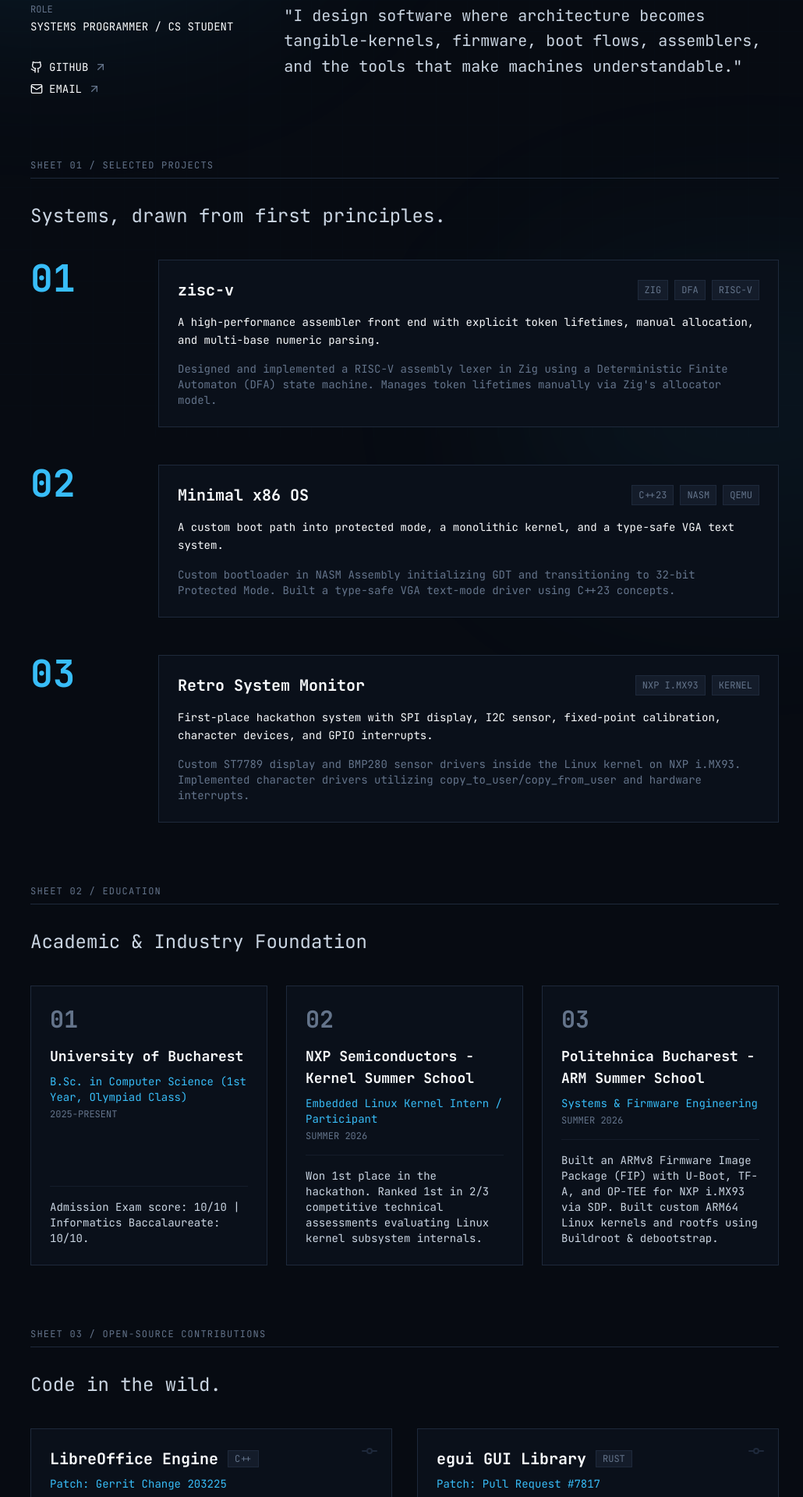
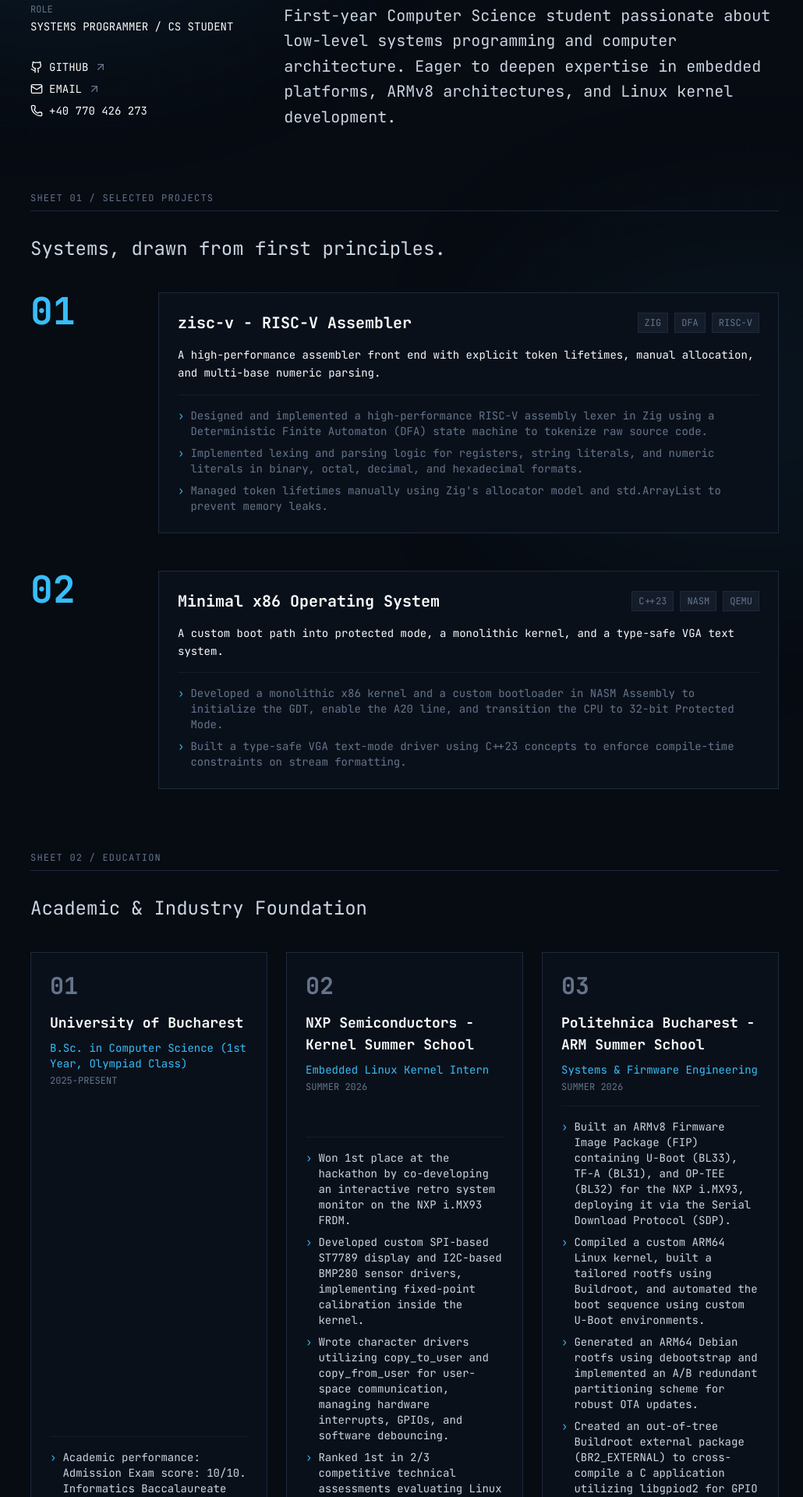
Before and after one commit to belutoni/belutoni.github.io, a Next.js app: page / in a window 1280 px wide. Shown: the part 240-2160 px from the top of the page at 78% size, without its empty margins (121-1151 px from the left). Built offline with nearby package versions, Linux system fonts and the light colour scheme.

Commit message:
Synchronize content with LaTeX resume

```diff
--- a/src/components/NavBar.tsx
+++ b/src/components/NavBar.tsx
@@ -11,6 +11,7 @@ export default function NavBar() {
         <Link href="#work" className="hover:text-foreground transition-colors">WORK</Link>
         <Link href="#experience" className="hover:text-foreground transition-colors">EDUCATION</Link>
         <Link href="#contributions" className="hover:text-foreground transition-colors">CONTRIBUTIONS</Link>
+        <Link href="#skills" className="hover:text-foreground transition-colors">SKILLS</Link>
       </div>
     </nav>
   );
--- a/src/components/Sheet00Identity.tsx
+++ b/src/components/Sheet00Identity.tsx
@@ -1,4 +1,4 @@
-import { ArrowUpRight, Mail } from "lucide-react";
+import { ArrowUpRight, Mail, Phone } from "lucide-react";
 
 export default function Sheet00Identity() {
   return (
@@ -26,11 +26,14 @@ export default function Sheet00Identity() {
             <a href="mailto:belutoni06@gmail.com" className="flex items-center gap-2 hover:text-accent-teal transition-colors w-fit">
               <Mail className="w-4 h-4" /> EMAIL <ArrowUpRight className="w-4 h-4 text-slate-muted" />
             </a>
+            <a href="tel:+40770426273" className="flex items-center gap-2 hover:text-accent-teal transition-colors w-fit">
+              <Phone className="w-4 h-4" /> +40 770 426 273
+            </a>
           </div>
         </div>
 
         <div className="md:col-span-8 text-lg md:text-xl text-slate-300 leading-relaxed max-w-3xl">
-          "I design software where architecture becomes tangible-kernels, firmware, boot flows, assemblers, and the tools that make machines understandable."
+          First-year Computer Science student passionate about low-level systems programming and computer architecture. Eager to deepen expertise in embedded platforms, ARMv8 architectures, and Linux kernel development.
         </div>
       </div>
     </section>
--- a/src/components/Sheet01Projects.tsx
+++ b/src/components/Sheet01Projects.tsx
@@ -2,27 +2,26 @@ export default function Sheet01Projects() {
   const projects = [
     {
       id: "01",
-      title: "zisc-v",
+      title: "zisc-v - RISC-V Assembler",
       tags: ["ZIG", "DFA", "RISC-V"],
       description: "A high-performance assembler front end with explicit token lifetimes, manual allocation, and multi-base numeric parsing.",
-      details: "Designed and implemented a RISC-V assembly lexer in Zig using a Deterministic Finite Automaton (DFA) state machine. Manages token lifetimes manually via Zig's allocator model.",
+      details: [
+        "Designed and implemented a high-performance RISC-V assembly lexer in Zig using a Deterministic Finite Automaton (DFA) state machine to tokenize raw source code.",
+        "Implemented lexing and parsing logic for registers, string literals, and numeric literals in binary, octal, decimal, and hexadecimal formats.",
+        "Managed token lifetimes manually using Zig's allocator model and std.ArrayList to prevent memory leaks."
+      ],
       link: "https://github.com/belutoni/zisc-v"
     },
     {
       id: "02",
-      title: "Minimal x86 OS",
+      title: "Minimal x86 Operating System",
       tags: ["C++23", "NASM", "QEMU"],
       description: "A custom boot path into protected mode, a monolithic kernel, and a type-safe VGA text system.",
-      details: "Custom bootloader in NASM Assembly initializing GDT and transitioning to 32-bit Protected Mode. Built a type-safe VGA text-mode driver using C++23 concepts.",
+      details: [
+        "Developed a monolithic x86 kernel and a custom bootloader in NASM Assembly to initialize the GDT, enable the A20 line, and transition the CPU to 32-bit Protected Mode.",
+        "Built a type-safe VGA text-mode driver using C++23 concepts to enforce compile-time constraints on stream formatting."
+      ],
       link: "https://github.com/belutoni/minimal-x86-os"
-    },
-    {
-      id: "03",
-      title: "Retro System Monitor",
-      tags: ["NXP i.MX93", "KERNEL"],
-      description: "First-place hackathon system with SPI display, I2C sensor, fixed-point calibration, character devices, and GPIO interrupts.",
-      details: "Custom ST7789 display and BMP280 sensor drivers inside the Linux kernel on NXP i.MX93. Implemented character drivers utilizing copy_to_user/copy_from_user and hardware interrupts.",
-      link: "https://github.com/belutoni/retro-system-monitor"
     }
   ];
 
@@ -61,9 +60,14 @@ export default function Sheet01Projects() {
                 {project.description}
               </p>
 
-              <p className="text-sm text-slate-muted">
-                {project.details}
-              </p>
+              <ul className="text-sm text-slate-muted list-none space-y-2 mt-4 pt-4 border-t border-slate-border/50">
+                {project.details.map((detail, idx) => (
+                  <li key={idx} className="flex gap-2">
+                    <span className="text-accent-teal">›</span>
+                    <span>{detail}</span>
+                  </li>
+                ))}
+              </ul>
             </a>
           </div>
         ))}
--- a/src/components/Sheet02Experience.tsx
+++ b/src/components/Sheet02Experience.tsx
@@ -5,21 +5,33 @@ export default function Sheet02Experience() {
       institution: "University of Bucharest",
       role: "B.Sc. in Computer Science (1st Year, Olympiad Class)",
       period: "2025-Present",
-      metrics: "Admission Exam score: 10/10 | Informatics Baccalaureate: 10/10."
+      metrics: [
+        "Academic performance: Admission Exam score: 10/10. Informatics Baccalaureate grade: 10/10."
+      ]
     },
     {
       id: "02",
       institution: "NXP Semiconductors - Kernel Summer School",
-      role: "Embedded Linux Kernel Intern / Participant",
+      role: "Embedded Linux Kernel Intern",
       period: "Summer 2026",
-      metrics: "Won 1st place in the hackathon. Ranked 1st in 2/3 competitive technical assessments evaluating Linux kernel subsystem internals."
+      metrics: [
+        "Won 1st place at the hackathon by co-developing an interactive retro system monitor on the NXP i.MX93 FRDM.",
+        "Developed custom SPI-based ST7789 display and I2C-based BMP280 sensor drivers, implementing fixed-point calibration inside the kernel.",
+        "Wrote character drivers utilizing copy_to_user and copy_from_user for user-space communication, managing hardware interrupts, GPIOs, and software debouncing.",
+        "Ranked 1st in 2/3 competitive technical assessments evaluating Linux kernel subsystem internals."
+      ]
     },
     {
       id: "03",
       institution: "Politehnica Bucharest - ARM Summer School",
       role: "Systems & Firmware Engineering",
       period: "Summer 2026",
-      metrics: "Built an ARMv8 Firmware Image Package (FIP) with U-Boot, TF-A, and OP-TEE for NXP i.MX93 via SDP. Built custom ARM64 Linux kernels and rootfs using Buildroot & debootstrap."
+      metrics: [
+        "Built an ARMv8 Firmware Image Package (FIP) containing U-Boot (BL33), TF-A (BL31), and OP-TEE (BL32) for the NXP i.MX93, deploying it via the Serial Download Protocol (SDP).",
+        "Compiled a custom ARM64 Linux kernel, built a tailored rootfs using Buildroot, and automated the boot sequence using custom U-Boot environments.",
+        "Generated an ARM64 Debian rootfs using debootstrap and implemented an A/B redundant partitioning scheme for robust OTA updates.",
+        "Created an out-of-tree Buildroot external package (BR2_EXTERNAL) to cross-compile a C application utilizing libgpiod2 for GPIO control."
+      ]
     }
   ];
 
@@ -45,9 +57,14 @@ export default function Sheet02Experience() {
             <div className="text-accent-teal text-sm mb-1">{exp.role}</div>
             <div className="text-slate-muted text-xs mb-4 uppercase">{exp.period}</div>
 
-            <p className="text-sm text-slate-300 mt-auto pt-4 border-t border-slate-border/50">
-              {exp.metrics}
-            </p>
+            <ul className="text-sm text-slate-300 mt-auto pt-4 border-t border-slate-border/50 list-none space-y-2">
+              {exp.metrics.map((metric, idx) => (
+                <li key={idx} className="flex gap-2">
+                  <span className="text-accent-teal">›</span>
+                  <span>{metric}</span>
+                </li>
+              ))}
+            </ul>
           </div>
         ))}
       </div>
```
